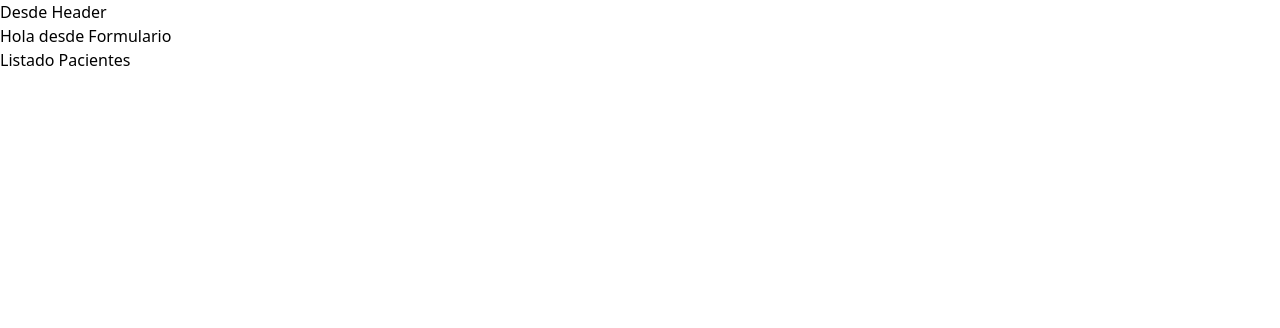
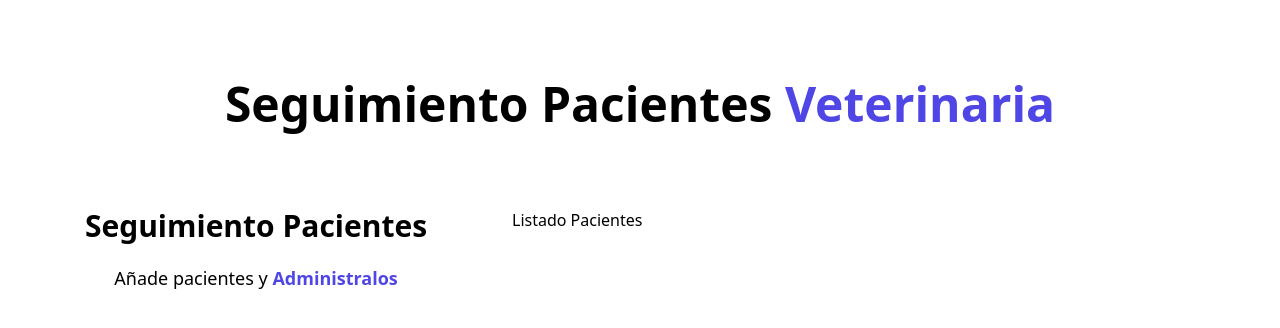
Before and after one commit to Juan8516/citasVet, a React (Vite) app: page / in a window 1280 px wide. Shown: the top 328 px of the page. Built offline with nearby package versions, Linux system fonts and the light colour scheme.

Commit message:
estilos titulo formulario

```diff
--- a/index.html
+++ b/index.html
@@ -6,7 +6,7 @@
     <meta name="viewport" content="width=device-width, initial-scale=1.0" />
     <title>Citas React</title>
   </head>
-  <body>
+  <body class="bg gray-100 h-screen">
     <div id="root"></div>
     <script type="module" src="/src/main.jsx"></script>
   </body>
--- a/src/App.jsx
+++ b/src/App.jsx
@@ -5,11 +5,15 @@
 const App = () => {
 
   return (
-    <>
+    <div className="container mx-auto">
       <Header/>
-      <Formulario/>
-      <ListadoPacientes/>
-    </>
+
+      <div className="mt-12 md:flex">
+        <Formulario/>
+        <ListadoPacientes/>
+      </div>
+
+    </div>
   )
 }
 
--- a/src/components/Formulario.jsx
+++ b/src/components/Formulario.jsx
@@ -1,8 +1,16 @@
 function Formulario() {
+
   return (
-    <>
-    <h2>Hola desde Formulario</h2>
-    </>
+    <div className="md:w-1/2 lg:w-2/5">
+
+      <h2 className="font-black text-3xl text-center">Seguimiento Pacientes</h2>
+
+      <p className="text-lg mt-5 text-center">
+        Añade pacientes y {''}
+        <span className="text-indigo-600 font-bold">Administralos</span>
+      </p>
+
+    </div>
   )
 }
 
--- a/src/components/Header.jsx
+++ b/src/components/Header.jsx
@@ -1,9 +1,13 @@
 const Header = () => {
-    return (
-        <header>
-            <h1>Desde Header</h1>
-        </header>
-    )
+
+return (
+    <div>
+        <h1 className="font-black text-5xl text-center md:w-2/3 mx-auto m-20">
+            Seguimiento Pacientes {''}
+            <span className="text-indigo-600">Veterinaria</span>
+        </h1>
+    </div>
+)
 }
 
 export default Header;
--- a/src/components/ListadoPacientes.jsx
+++ b/src/components/ListadoPacientes.jsx
@@ -1,6 +1,12 @@
 const ListadoPacientes = () => {
+
   return (
-    <h2>Listado Pacientes</h2>
+    <div className="w-1/2">
+
+      <h2>Listado Pacientes</h2>
+
+    </div>
+
   )
 }
 
```
